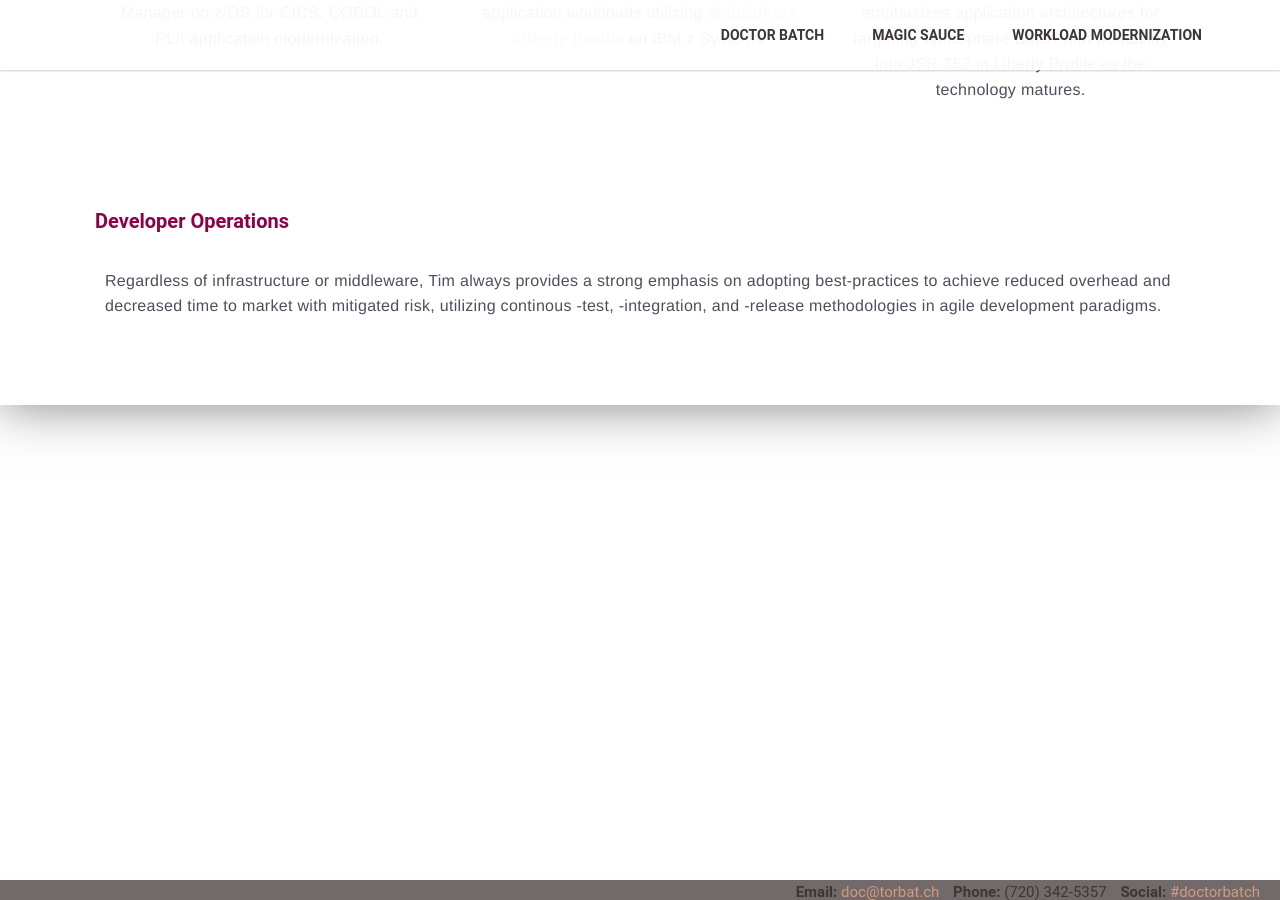
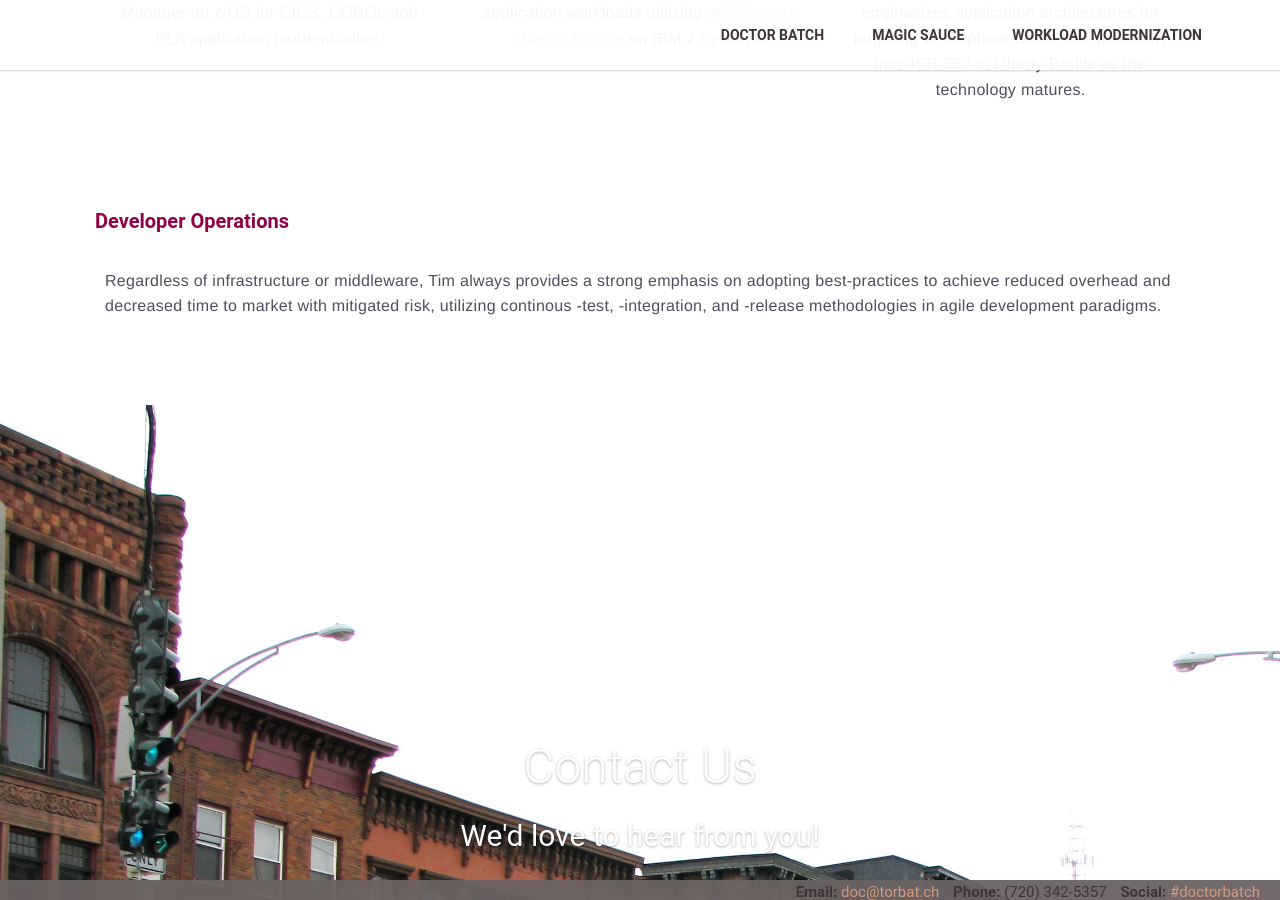
Before and after one commit to doctorbatch/doctorbatch.github.io, a Jekyll site: the page built from index.html, in a window 1280 px wide and 900 px high, scrolled down 4298 px. Built offline with Jekyll 4.4.1, drawn with Linux system fonts in a browser that asks for light colours; some of the changed text lies outside the part shown.

Commit message:
Added contact and fixed CNAME

```diff
--- a/CNAME
+++ b/CNAME
@@ -1 +1 @@
-www.trilliumyogacenter.com
+doc.torbat.ch
--- /dev/null
+++ b/_includes/contact.html
@@ -0,0 +1,73 @@
+
+<div id="contact" class="fixed potsdam">
+	<div class="sectiontext">
+		<h1>Contact Us</h1>
+		<br />
+		<h3>We'd love to hear from you!</h3>
+		<br> <br>
+	</div>
+	<div class="attribution">
+		<a href="https://commons.wikimedia.org/wiki/File:Vrksasana.jpg">Vrksasana</a>
+		by <a href="http://www.flickr.com/people/43546466@N00">Judith</a> <a
+			href="http://creativecommons.org/licenses/by/2.0">CC BY 2.0</a>
+	</div>
+</div>
+
+<div class="scrolling">
+	<div class="container">
+		<div class="contactreset">
+			<form id="frmContact" autocomplete="on"
+				action="https://getsimpleform.com/messages?form_api_token={{page.simpleformtoken}}"
+				method="post">
+				<!-- the redirect_to is optional, the form will redirect to the referrer on submission -->
+				<input type='hidden' name='redirect_to'
+					value='{{site.url}}{{page.url}}#contactthankyou' />
+
+				<div class="input-prepend">
+					<label for="name"> <span
+						class="add-on validLabel fontawesome-user" name="name"></span>
+					</label> <input size="30" id="name" type="text" name="name"
+						placeholder="Name" title="Please provide your name." />
+				</div>
+
+				<div class="input-prepend">
+					<label for="email"> <span
+						class="add-on validLabel fontawesome-envelope"></span></label> <input
+						type="text" id="email" name="email" placeholder="Email address"
+						title="Please provide a valid email address." />
+				</div>
+
+				<div class="input-prepend">
+					<label for="phone"><span
+						class="add-on validLabel fontawesome-phone"></span></label> <input
+						type="text" name="phone" id="phone" placeholder="Phone Number"
+						title="Please provide a valid phone number." />
+				</div>
+
+				<div class="input-prepend">
+					<label for="message"><span
+						class="add-on validLabel fontawesome-comment"></span></label>
+					<textarea
+						placeholder="Questions, Concerns, and Feedback are very much appreciated."
+						id="message" name="message"
+						title="Please provide questions/comments."></textarea>
+				</div>
+
+				<input id="contactSubmit" type="submit" value="Send" />
+
+			</form>
+
+
+		</div>
+	</div>
+	<div id="contactthankyou" class="overlay">
+		<div class="popup">
+			<div class="profile">
+				<h2>Thank You!</h2>
+				<a class="close" href="#contact">×</a>
+				<div class="content">Thank you! Your message has been
+					received, and we'll be in touch shortly!</div>
+			</div>
+		</div>
+	</div>
+</div>
--- a/css/style.css
+++ b/css/style.css
@@ -316,8 +316,8 @@ pre.code {
 	background-image: url("/images/suryathon4.jpg");
 }
 
-.fixed.vrksasana {
-	background-image: url("https://upload.wikimedia.org/wikipedia/commons/2/2a/Vrksasana.jpg");
+.fixed.potsdam {
+	background-image: url("/images/potsdam.jpg");
 }
 
 .fixed.drbatch {
--- a/index.html
+++ b/index.html
@@ -1,9 +1,10 @@
 ---
 layout: default
 head: head.html
-simpleformtoken: 46b241b1bb51d1e85816689abbb6ceee
+simpleformtoken: 813fc6c34a082c919cd5f87dedefaae3
 ---
 
 {% include about.html %}
 {% include magicsauce.html %}
 {% include modernization.html %}
+{% include contact.html %}
```
Also changed, not shown: images/potsdam.jpg (added).
